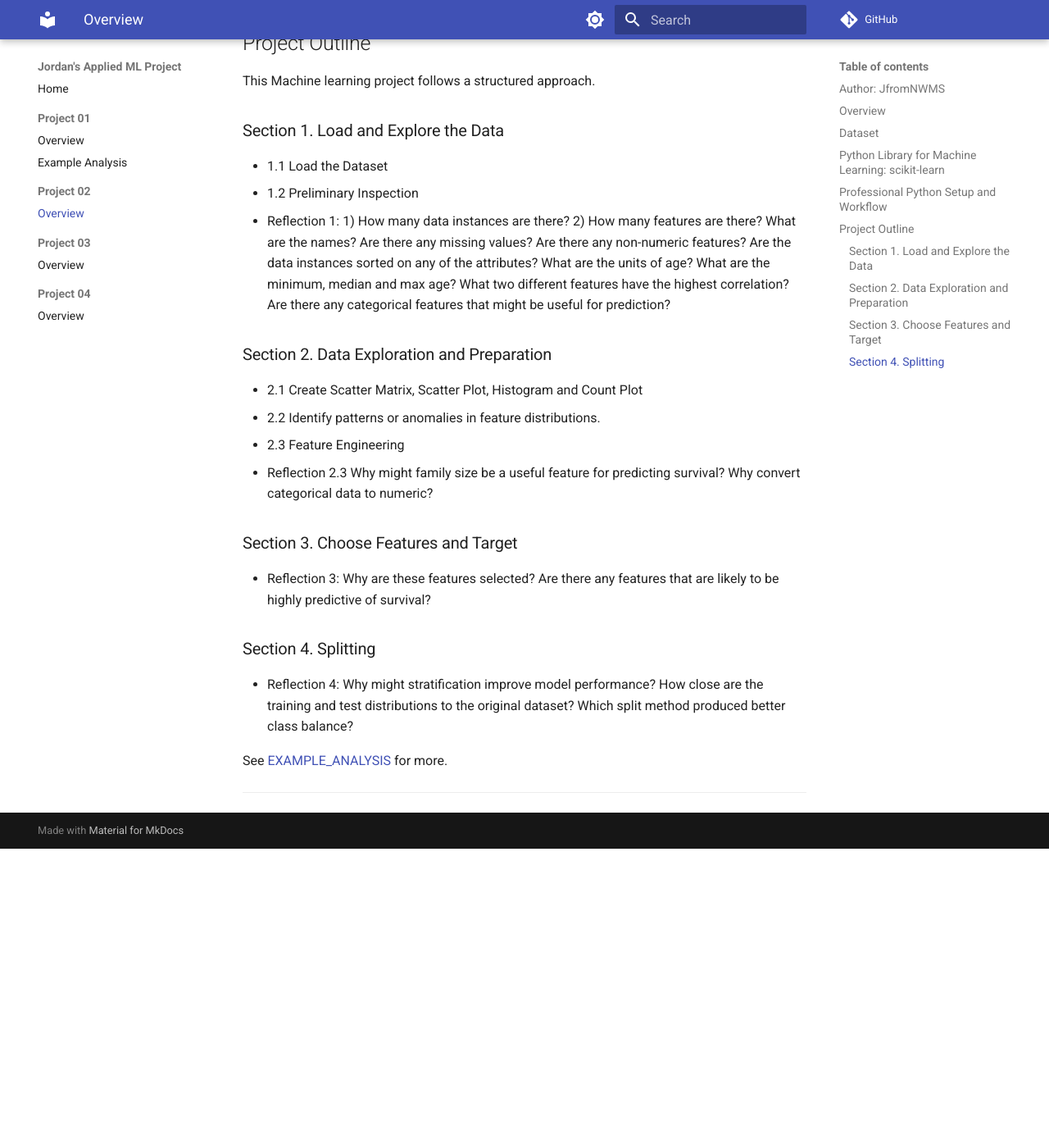
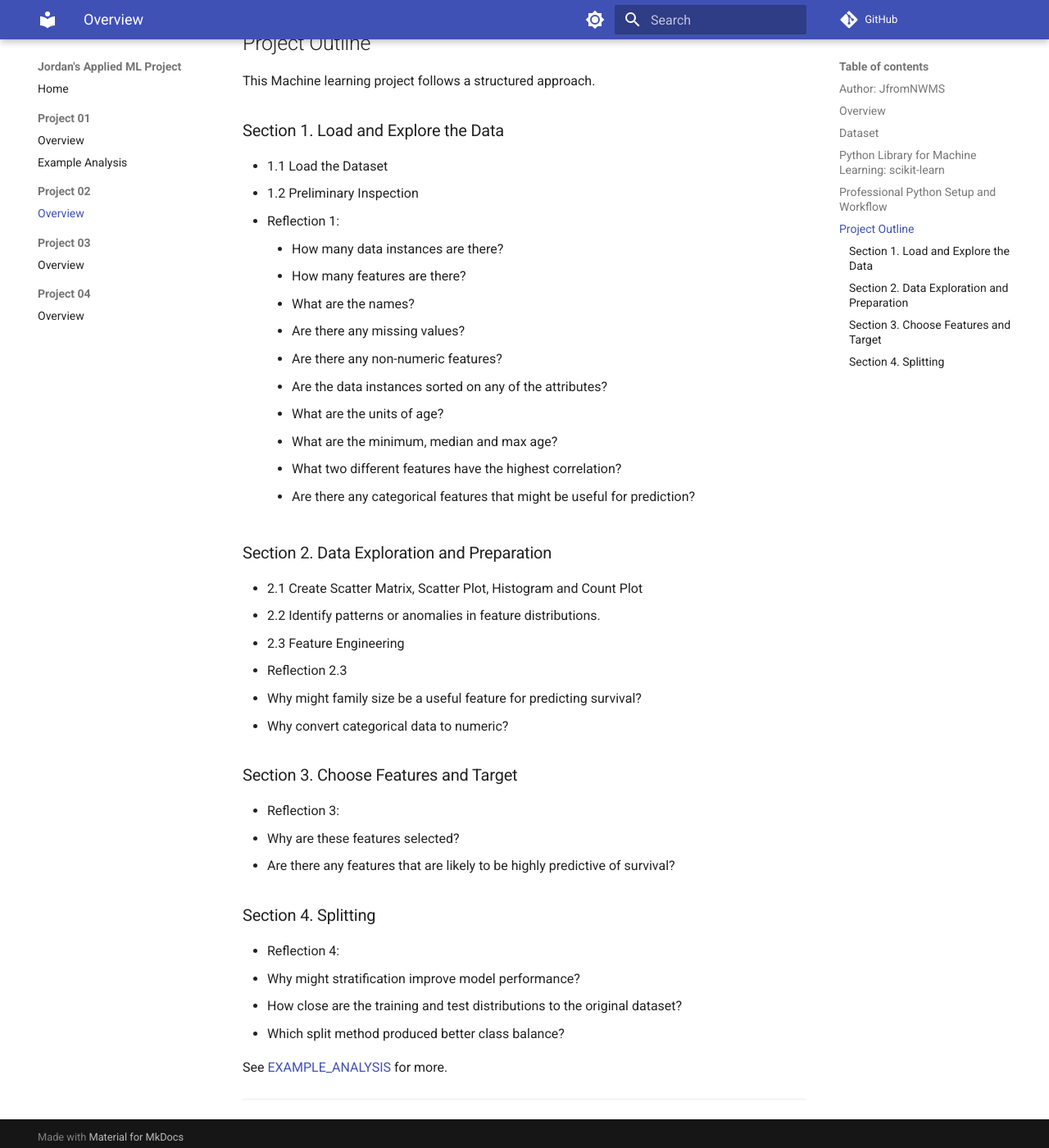
Before and after one commit to JfromNWMS/applied-ml-jordan, an MkDocs documentation site: the page built from docs/project02/README.md, in a window 1280 px wide and 1400 px high, scrolled down 1137 px. Shown: the whole window at 82% size. Built offline with MkDocs 1.6.1 and Material for MkDocs 9.7.7, drawn with Linux system fonts in a browser that asks for light colours; comment, search, counter and statistics services are not loaded; before the commit the page ends 2172 px from its top, so only the background shows below that.

Commit message:
Saving changes.

```diff
--- a/docs/project02/README.md
+++ b/docs/project02/README.md
@@ -41,36 +41,36 @@ This Machine learning project follows a structured approach.
 ### Section 1. Load and Explore the Data
 - 1.1 Load the Dataset
 - 1.2 Preliminary Inspection
-- Reflection 1:
-1) How many data instances are there?
-2) How many features are there?
-What are the names?
-Are there any missing values?
-Are there any non-numeric features?
-Are the data instances sorted on any of the attributes?
-What are the units of age?
-What are the minimum, median and max age?
-What two different features have the highest correlation?
-Are there any categorical features that might be useful for prediction?
+  - Reflection 1:
+    - How many data instances are there?
+    - How many features are there?
+    - What are the names?
+    - Are there any missing values?
+    - Are there any non-numeric features?
+    - Are the data instances sorted on any of the attributes?
+    - What are the units of age?
+    - What are the minimum, median and max age?
+    - What two different features have the highest correlation?
+    - Are there any categorical features that might be useful for prediction?
 
 ### Section 2. Data Exploration and Preparation
 - 2.1 Create Scatter Matrix, Scatter Plot, Histogram and Count Plot
 - 2.2 Identify patterns or anomalies in feature distributions.
 - 2.3 Feature Engineering
-- Reflection 2.3
-Why might family size be a useful feature for predicting survival?
-Why convert categorical data to numeric?
+  - Reflection 2.3
+  - Why might family size be a useful feature for predicting survival?
+  - Why convert categorical data to numeric?
 
 ### Section 3. Choose Features and Target
 - Reflection 3:
-Why are these features selected?
-Are there any features that are likely to be highly predictive of survival?
+- Why are these features selected?
+- Are there any features that are likely to be highly predictive of survival?
 
 ### Section 4. Splitting
 - Reflection 4:
-Why might stratification improve model performance?
-How close are the training and test distributions to the original dataset?
-Which split method produced better class balance?
+- Why might stratification improve model performance?
+- How close are the training and test distributions to the original dataset?
+- Which split method produced better class balance?
 
 See [EXAMPLE_ANALYSIS](./EXAMPLE_ANALYSIS.md) for more.
 
```
